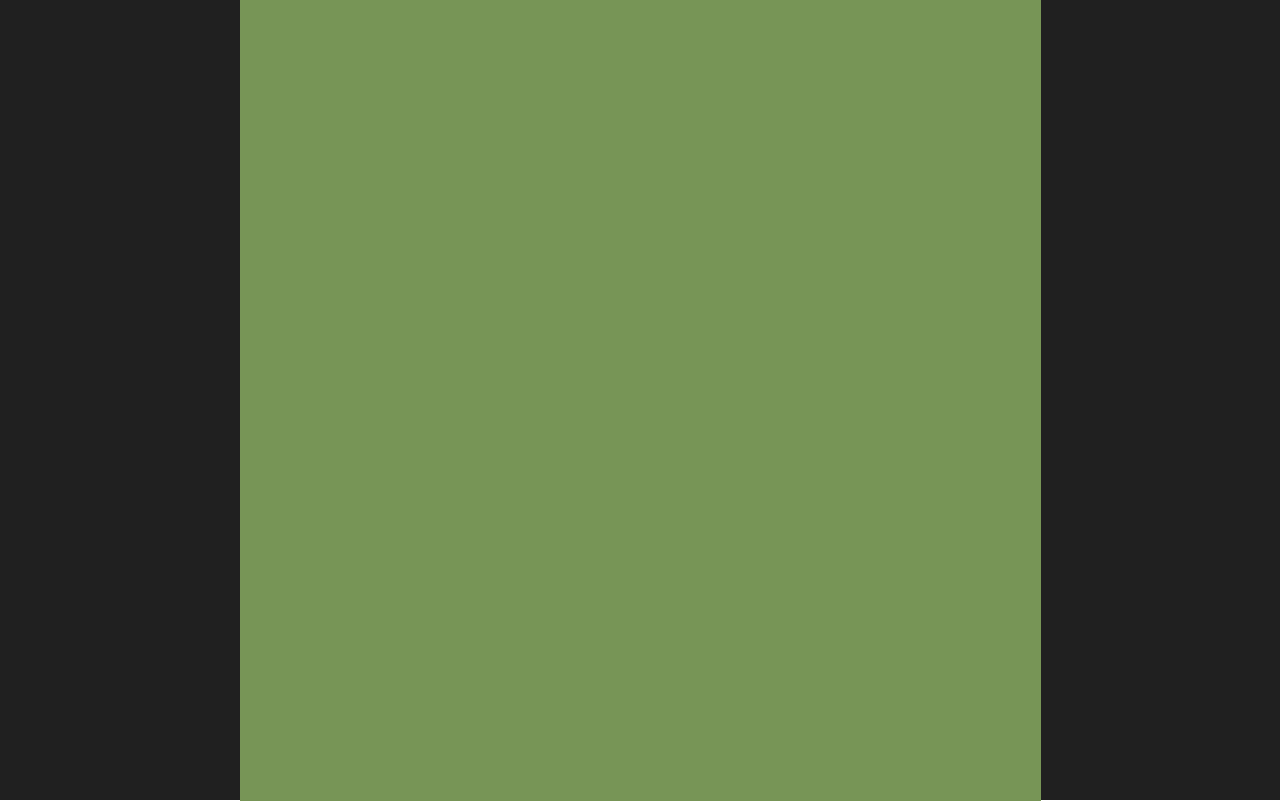
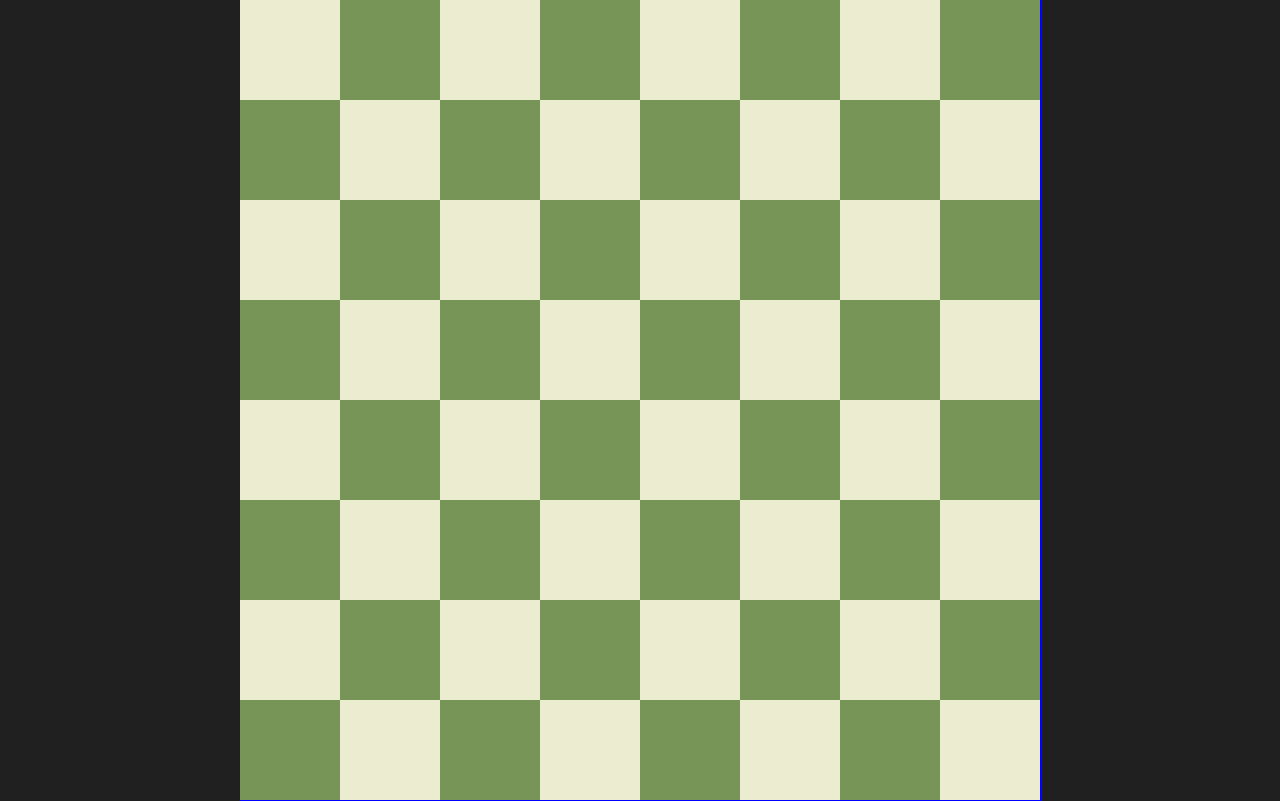
Before and after one commit to BaazaouiHamza/chess-app, a React (Create React App) app: page / in a window 1280 px wide. Built offline with nearby package versions, Linux system fonts and the light colour scheme.

Commit message:
creating the tiles

```diff
--- a/src/App.css
+++ b/src/App.css
@@ -1,7 +1,6 @@
 #app {
   display: grid;
   place-content: center;
-  height: 100vh;
 
   background-color: #202020;
 }
--- a/src/components/Chessboard.css
+++ b/src/components/Chessboard.css
@@ -1,5 +1,21 @@
 #chessboard {
+    display: grid;
+    grid-template-columns: repeat(8,100px);
+    grid-template-rows: repeat(8,100px);
     width: 801px;
     height: 801px;
+    background-color: blue;
+}
+
+#chessboard .tile {
+    width: 100px;
+    height: 100px;
+}
+
+#chessboard .black-tile{
     background-color: #779556;
 }
+
+#chessboard .white-tile{
+    background-color: #ebecd0;
+}
--- a/src/components/Chessboard.tsx
+++ b/src/components/Chessboard.tsx
@@ -2,11 +2,22 @@ import React from "react";
 
 import "./Chessboard.css";
 
-const verticalAxis = [1, 2, 3, 4, 5, 6, 7, 8];
+const verticalAxis = ["1", "2", "3", "4", "5", "6", "7", "8"];
 const horizontalAxis = ["a", "b", "c", "d", "e", "f", "g", "h"];
 
 const ChessBoard = () => {
-  return <div id="chessboard"></div>;
+  let board = [];
+
+  for (let j = verticalAxis.length - 1; j >= 0; j--) {
+    for (let i = 0; i < horizontalAxis.length; i++) {
+      const number = j + i;
+      board.push(
+        <div className={`tile ${number % 2 === 0 ? "black-tile" : "white-tile"}`}>
+        </div>
+      );
+    }
+  }
+  return <div id="chessboard">{board}</div>;
 };
 
 export default ChessBoard;
```
